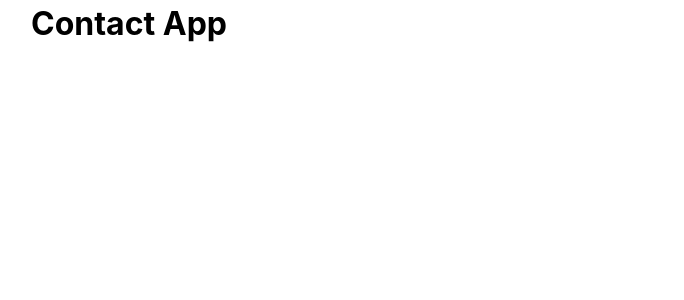
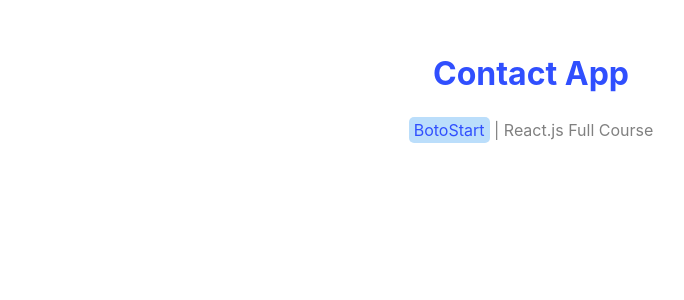
Before and after one commit to hesam340/contact-app, a React (Vite) app: page / in a window 1280 px wide. Shown: the top 300 px of the page, without its empty margins (109-793 px from the left). Built offline with nearby package versions, Linux system fonts and the light colour scheme.

Commit message:
the header component is added completely

```diff
--- a/src/App.jsx
+++ b/src/App.jsx
@@ -1,7 +1,9 @@
+import Header from "./components/Header.jsx"
+
 function App() {
   return (
     <>
-      <h1>Contact App</h1>
+      <Header />
     </>
   )
 }
--- /dev/null
+++ b/src/components/Header.jsx
@@ -0,0 +1,14 @@
+import styles from "./Header.module.css"
+
+function Header() {
+  return (
+    <div className={styles.container}>
+        <h1>Contact App</h1>
+        <p>
+            <a href="https://botostart.ir/">BotoStart</a> | React.js Full Course
+        </p>
+    </div>
+  )
+}
+
+export default Header
--- /dev/null
+++ b/src/components/Header.module.css
@@ -0,0 +1,27 @@
+.container {
+    margin: 50px 0;
+    text-align: center;
+}
+
+.container h1 {
+    color: #304ffe;
+    margin-bottom: 20px;
+}
+
+.container p {
+    color: grey;
+}
+
+.container a {
+    text-decoration: none;
+    color: #304ffe;
+    background-color: #bbdefb;
+    padding: 3px 5px;
+    border-radius: 5px;
+    transition: all 0.2s ease-in;
+}
+
+.container a:hover {
+    color:#bbdefb;
+    background-color: #304ffe;
+}
```
